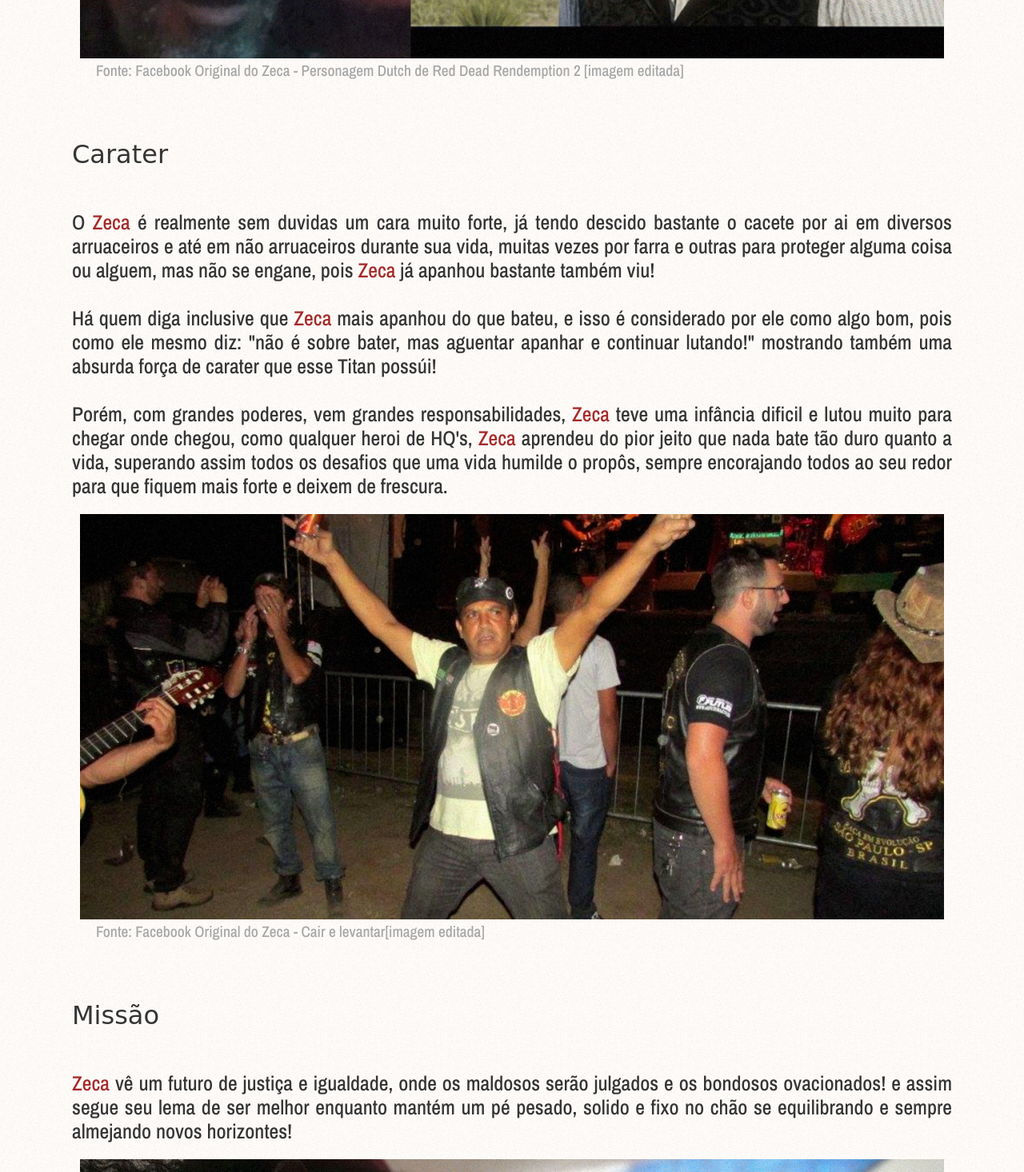
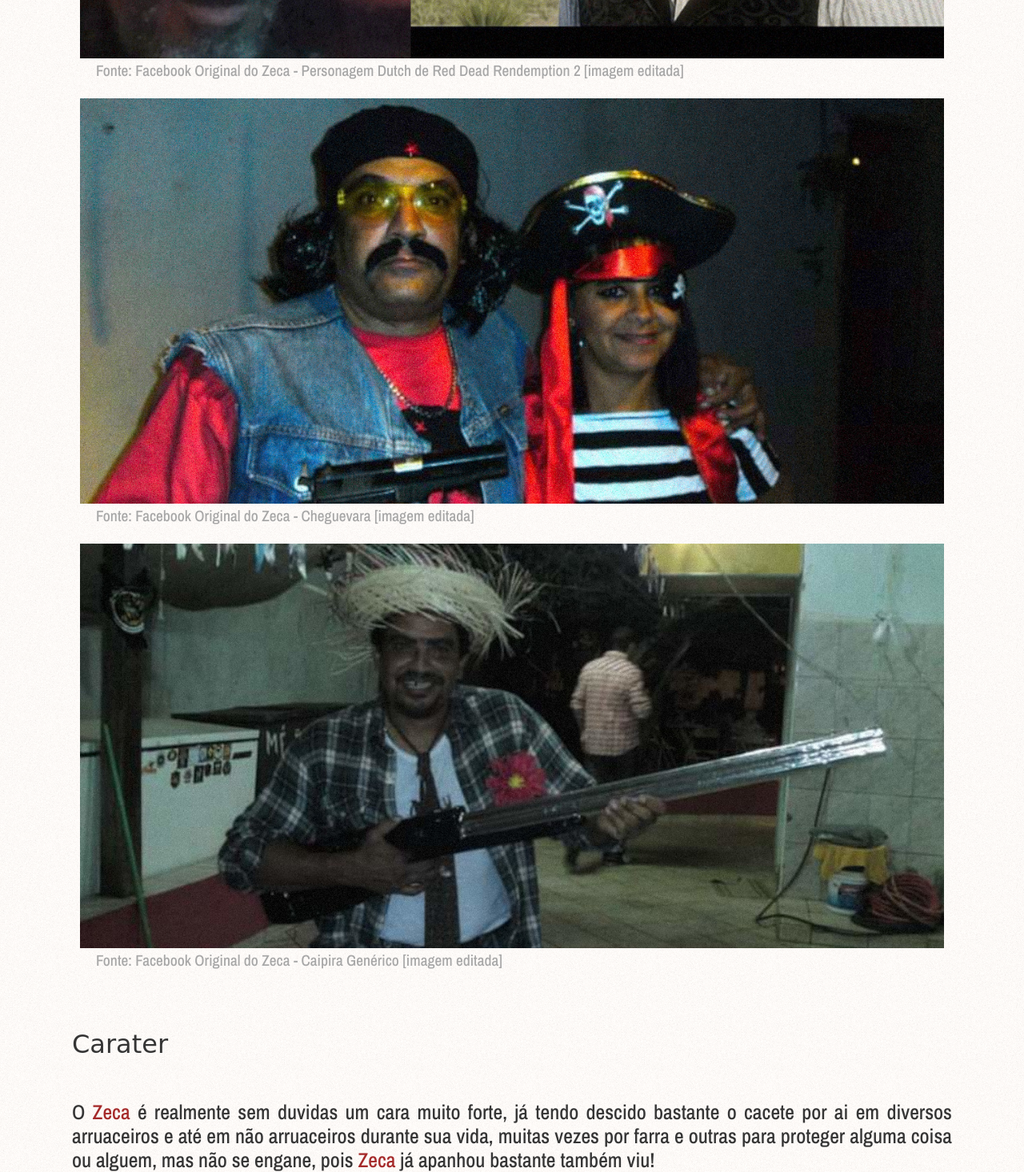
Before and after one commit to AndreFilipeD/projeto-trivale, a plain HTML site: page paginas/zeca.html in a window 1280 px wide. Shown: the part 5620-7086 px from the top of the page at 80% size. Drawn offline with nearby package versions, Linux system fonts and the light colour scheme; a web font is replaced by a local one.

Commit message:
Atualizações pequenas

```diff
--- a/paginas/zeca.html
+++ b/paginas/zeca.html
@@ -45,7 +45,7 @@
                 <p id="picredits">Fonte: Facebook Original do Zeca - Zinfancia [imagem editada]</p>
 
                 <h2>Mestre do disfarce</h2>
-                <p><strong>Zeca</strong> também sempre gostou de forjar uma boa fantasia para suas festas e aventuras, se destacando por seu artesanado cirurgico e sua vontade invejavel de conquistar a melhor fantasia, <strong>Zeca</strong> já foi visto fantasiado pelo mundo como Batman, Homen Aranha, Pintinho do Panico na TV, Guitarrista Slash do Guns'N'Roses, Absorvente Gigante, Mulher, Homem, Freddie Mercury, Pluto, Mumia, Freedie Mercury Prateado, Cachorro, Faustão, Michael Jackson, Pernalonga, Michael Jackson versão Zumbi de Thriller, Frankenstein, Bob Esponja, Goku, MIB Homens de preto, Taz-Mania, Vampiro, Papaleguas, Lobisomen, Motoqueiro Comum, Motoqueiro Fantasma, Havaiano, Demolidor e até mesmo de Tiririca, na qual ficou tão boa que recebeu o titulo em sua cidade de "O Tiririca de Santa Barbara" devido a sua imensuravel  qualidade, fora milhares de outros personagens iconicos da cultura pop ou não...<br><br>
+                <p><strong>Zeca</strong> também sempre gostou de forjar uma boa fantasia para suas festas e aventuras, se destacando por seu artesanado cirurgico e sua vontade invejavel de conquistar a melhor fantasia, <strong>Zeca</strong> já foi visto fantasiado pelo mundo como Batman, Homen Aranha, Pintinho do Panico na TV, Guitarrista Slash do Guns'N'Roses, Absorvente Gigante, Mulher, Homem, Freddie Mercury, Pluto, Mumia, Freedie Mercury Prateado, Cachorro, Faustão, Michael Jackson, Pernalonga, Michael Jackson versão Zumbi de Thriller, Frankenstein, Bob Esponja, Goku, MIB Homens de preto, Taz-Mania, Vampiro, Papaleguas, Lobisomen, Motoqueiro Comum, Motoqueiro Fantasma, Caveira, Cheguevara, Caipira, Dutch de Red Dead Rendemption 2, Havaiano, Demolidor e até mesmo de Tiririca, na qual ficou tão boa que recebeu o titulo em sua cidade de "O Tiririca de Santa Barbara" devido a sua imensuravel  qualidade, fora milhares de outros personagens iconicos da cultura pop ou não...<br><br>
                 Veja abaixo algumas dessas fantasias iconicas:
                 </p>
                 <img src="../imagens/zatman.jpg" alt="zecadebatiman">
@@ -54,6 +54,10 @@
                 <p id="picredits">Fonte: Facebook Original do Zeca - Famoso Personagem de Anime [imagem editada]</p>
                 <img src="../imagens/dutch.jpg" alt="Dutch Vanderlinde">
                 <p id="picredits">Fonte: Facebook Original do Zeca - Personagem Dutch de Red Dead Rendemption 2 [imagem editada]</p>
+                <img src="../imagens/chegue.jpg" alt="Cheguevara">
+                <p id="picredits">Fonte: Facebook Original do Zeca - Cheguevara [imagem editada]</p>
+                <img src="../imagens/caipira.jpg" alt="Caipira">
+                <p id="picredits">Fonte: Facebook Original do Zeca - Caipira Genérico [imagem editada]</p>
                 <h2>Carater</h2>
                 <p>O <strong>Zeca</strong> é realmente sem duvidas um cara muito forte, já tendo descido bastante o cacete por ai em diversos arruaceiros e até em não arruaceiros durante sua vida, muitas vezes por farra e outras para proteger alguma coisa ou alguem, mas não se engane, pois <strong>Zeca</strong> já apanhou bastante também viu!<br><br>
                 Há quem diga inclusive que <strong>Zeca</strong> mais apanhou do que bateu, e isso é considerado por ele como algo bom, pois como ele mesmo diz: "não é sobre bater, mas aguentar apanhar e continuar lutando!" mostrando também uma absurda força de carater que esse Titan possúi!<br><br>
```
Also changed, not shown: imagens/caipira.jpg (added), imagens/chegue.jpg (added), imagens/irmao2.jpg.
